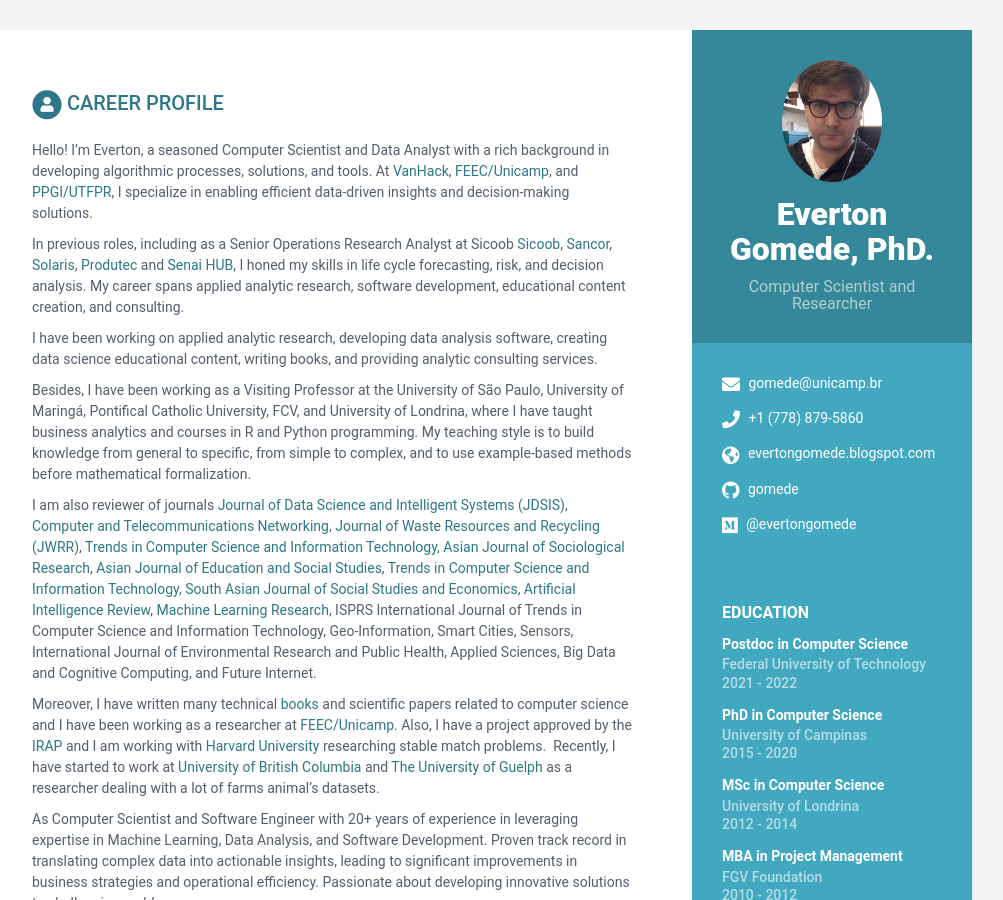
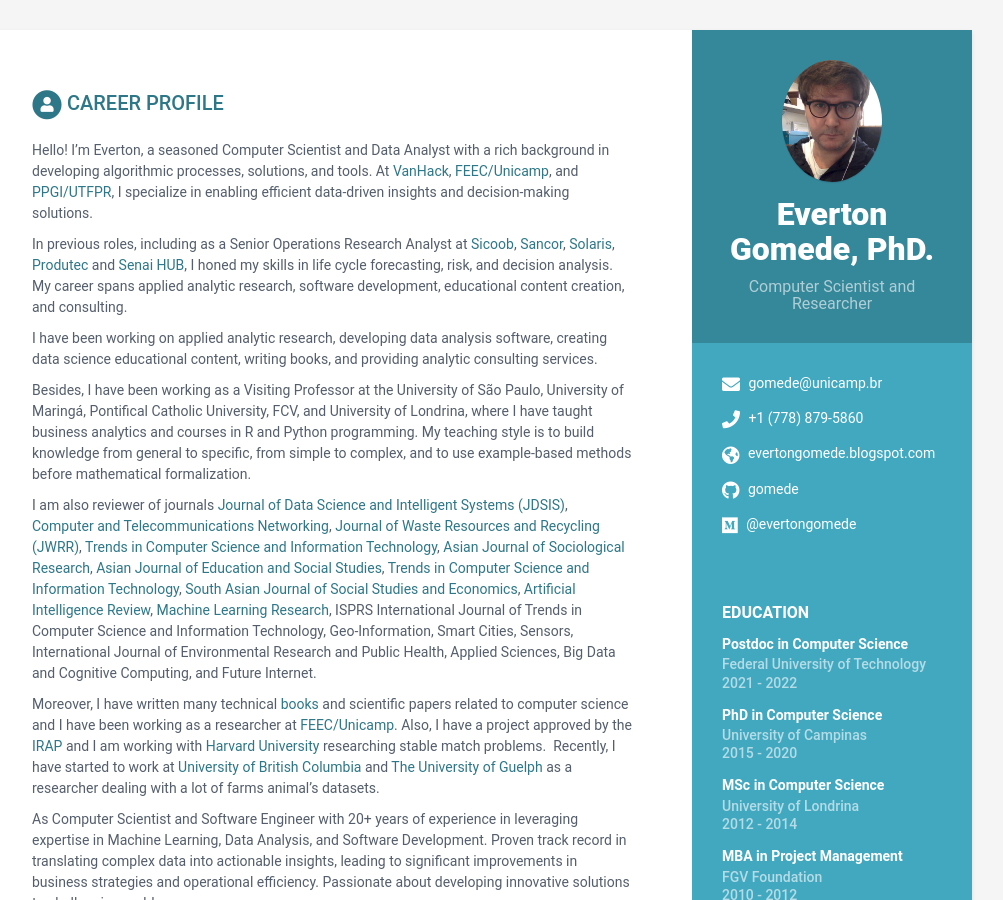
Before and after one commit to gomede/gomede.github.io, a Jekyll site: the page built from index.html, in a window 1280 px wide and 900 px high. Shown: the whole window, without its empty margins (168-1171 px from the left). Built offline with Jekyll 4.4.1, drawn with Linux system fonts in a browser that asks for light colours.

Commit message:
Update data.yml

```diff
--- a/_data/data.yml
+++ b/_data/data.yml
@@ -100,7 +100,7 @@
 
       Hello! I’m Everton, a seasoned Computer Scientist and Data Analyst with a rich background in developing algorithmic processes, solutions, and tools. At <a href="http://vanhack.com/" target="_blank" rel="nofollow">VanHack</a>, <a href="https://www.fee.unicamp.br/" target="_blank" rel="nofollow">FEEC/Unicamp</a>, and <a href="https://www.utfpr.edu.br/" target="_blank" rel="nofollow">PPGI/UTFPR</a>, I specialize in enabling efficient data-driven insights and decision-making solutions.
 
-      In previous roles, including as a Senior Operations Research Analyst at Sicoob <a href="https://www.sicoob.com.br/" target="_blank" rel="nofollow">Sicoob</a>, <a href="https://www.sancorseguros.com.br/" target="_blank" rel="nofollow">Sancor</a>, <a href="https://www.solaris.net.br/" target="_blank" rel="nofollow">Solaris</a>, <a href="https://www.produtec.com.br/" target="_blank" rel="nofollow">Produtec</a> and <a href="https://www.senaipr.org.br/tecnologiaeinovacao/nossarede/hubia/" target="_blank" rel="nofollow">Senai HUB</a>, I honed my skills in life cycle forecasting, risk, and decision analysis. My career spans applied analytic research, software development, educational content creation, and consulting.
+      In previous roles, including as a Senior Operations Research Analyst at <a href="https://www.sicoob.com.br/" target="_blank" rel="nofollow">Sicoob</a>, <a href="https://www.sancorseguros.com.br/" target="_blank" rel="nofollow">Sancor</a>, <a href="https://www.solaris.net.br/" target="_blank" rel="nofollow">Solaris</a>, <a href="https://www.produtec.com.br/" target="_blank" rel="nofollow">Produtec</a> and <a href="https://www.senaipr.org.br/tecnologiaeinovacao/nossarede/hubia/" target="_blank" rel="nofollow">Senai HUB</a>, I honed my skills in life cycle forecasting, risk, and decision analysis. My career spans applied analytic research, software development, educational content creation, and consulting.
 
       I have been working on applied analytic research, developing data analysis software, creating data science educational content, writing books, and providing analytic consulting services.
 
```
